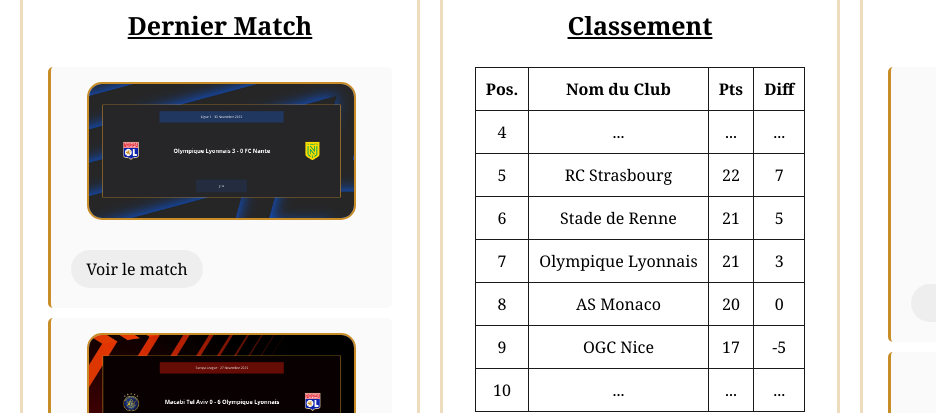
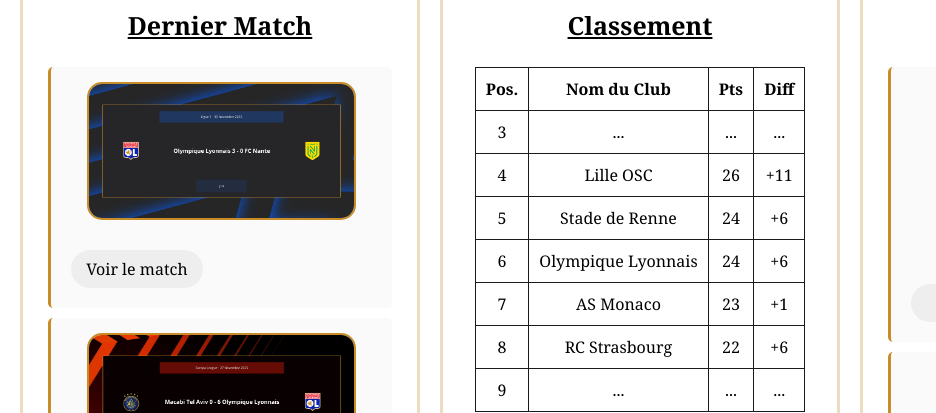
Before and after one commit to EfleyVr/OL_Fan, a plain HTML site: page index.html in a window 1280 px wide. Shown: the part 354-767 px from the top of the page, 0-936 px from the left. Drawn offline with Linux system fonts and the light colour scheme.

Commit message:
add date dernière mise-à-jour

```diff
--- a/index.html
+++ b/index.html
@@ -112,25 +112,25 @@
                                 <th class="tableau-style">Diff</th>
                             </tr>
                             <tr>
-                                <td class="tableau-style">4</td><td class="tableau-style">...</td><td class="tableau-style">...</td><td class="tableau-style">...</td>
+                                <td class="tableau-style">3</td><td class="tableau-style">...</td><td class="tableau-style">...</td><td class="tableau-style">...</td>
                             </tr>
                             <tr>
-                                <td class="tableau-style">5</td><td class="tableau-style">RC Strasbourg</td><td class="tableau-style">22</td><td class="tableau-style">7</td>
+                                <td class="tableau-style">4</td><td class="tableau-style">Lille OSC</td><td class="tableau-style">26</td><td class="tableau-style">+11</td>
                             </tr>
                             <tr>
-                                <td class="tableau-style">6</td><td class="tableau-style">Stade de Renne</td><td class="tableau-style">21</td><td class="tableau-style">5</td>
+                                <td class="tableau-style">5</td><td class="tableau-style">Stade de Renne</td><td class="tableau-style">24</td><td class="tableau-style">+6</td>
                             </tr>
                             <tr>
-                                <td class="tableau-style">7</td><td class="tableau-style">Olympique Lyonnais</td><td class="tableau-style">21</td><td class="tableau-style">3</td>
+                                <td class="tableau-style">6</td><td class="tableau-style">Olympique Lyonnais</td><td class="tableau-style">24</td><td class="tableau-style">+6</td>
                             </tr>
                             <tr>
-                                <td class="tableau-style">8</td><td class="tableau-style">AS Monaco</td><td class="tableau-style">20</td><td class="tableau-style">0</td>
+                                <td class="tableau-style">7</td><td class="tableau-style">AS Monaco</td><td class="tableau-style">23</td><td class="tableau-style">+1</td>
                             </tr>
                             <tr>
-                                <td class="tableau-style">9</td><td class="tableau-style">OGC Nice</td><td class="tableau-style">17</td><td class="tableau-style">-5</td>
+                                <td class="tableau-style">8</td><td class="tableau-style">RC Strasbourg</td><td class="tableau-style">22</td><td class="tableau-style">+6</td>
                             </tr>
                             <tr>
-                                <td class="tableau-style">10</td><td class="tableau-style">...</td><td class="tableau-style">...</td><td class="tableau-style">...</td>
+                                <td class="tableau-style">9</td><td class="tableau-style">...</td><td class="tableau-style">...</td><td class="tableau-style">...</td>
                             </tr>
                         </table>
                         <a href="classement.html" class="bouton-fin">Consulter le classement</a>
@@ -211,7 +211,7 @@
         </main>
 
         <footer>
-            <p  class="nom_foot">©OL Fan 2025 - Mathieu AUSSANT S4</p>
+            <p class="nom_foot">©OL Fan 2025 - Mathieu AUSSANT S4<br/>Dernière mise-à-jour : 02/12/25</p>
             <section class="copy_sec">
                 <article class="copy">
                     <p>Copyrights image : </p>
```
Also changed, not shown: ancien-visage.html (+1 -1 lines), ancienne_saison.html (+1 -1 lines), classement.html (+1 -1 lines), effectif.html (+1 -1 lines), histoire-club.html (+1 -1 lines), match.html (+1 -1 lines), palmarès.html (+1 -1 lines).
